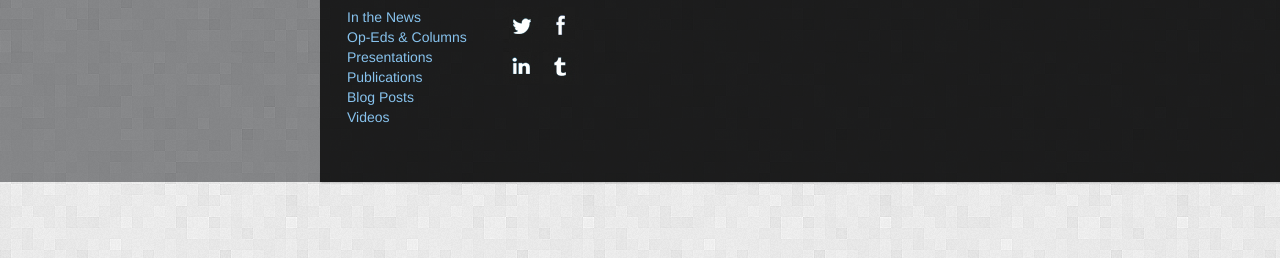
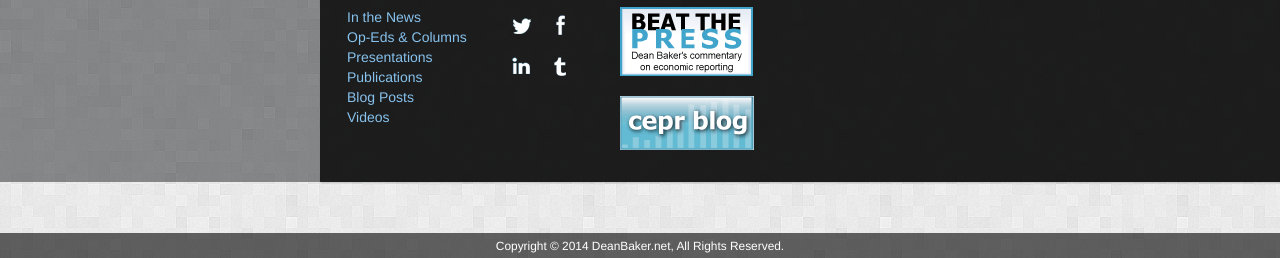
Before and after one commit to webmaster-cepr/dean-baker-net, a plain HTML site: page new-index.html in a window 1280 px wide. Shown: the part 542-800 px from the top of the page. Drawn offline with nearby package versions, Linux system fonts and the light colour scheme.

Commit message:
Blog buttons and footer

```diff
--- a/css/custom.css
+++ b/css/custom.css
@@ -124,8 +124,24 @@ ul.social-media li, ul.social-media li a {
 
 /* END CONNECT STYLES */
 
+/* FOOTER */
+
+footer {
+  padding: 5px;
+  background-color: rgba(0,0,0,0.6);
+  width: 100%;
+  height: 25px;
+  color: #fff;
+  text-align: center;
+  z-index: 900;
+  bottom: 0;
+  position: fixed;
+}
+
+/* END FOOTER */
+
 /* MEDIA QUERIES */
-/* iPhone 6 and smaller */
+/* iPad and tablets */
 
 @media screen and (max-width: 800px) {
   /* remove background picture of Dean on smaller screens */
@@ -135,3 +151,13 @@ ul.social-media li, ul.social-media li a {
   }
 
 }
+
+/* iPhone 6 and smaller */
+@media screen and (max-width: 400px) {
+  /* remove background picture of Dean on smaller screens */
+  #connect {
+    text-align: center;
+    margin: 0 auto;
+  }
+
+}
--- a/new-index.html
+++ b/new-index.html
@@ -73,7 +73,10 @@
           			    <li id="tumblr"><a href="http://ceprdc.tumblr.com/" target="_blank"></a></li>
           			  </ul>
           			</div>
-          			<div class="col-md-5"></div>
+          			<div class="col-md-5">
+          			  <a href="http://cepr.net/index.php/beat-the-press/" target="_blank"><img src="images/beat_the_press.gif"/></a><br/><br/>
+          			  <a href="http://cepr.net/index.php/blogs/cepr-blog" target="_blank"><img src="images/cepr_blog_frontpage.gif"/></a><br/><br/>
+          			</div>
           		</div>
           </div>
           <div class="col-sm-6"><!--TWITTER-->
@@ -90,6 +93,7 @@
 
 
   </main>
+  <footer><p class="small">Copyright © 2014 DeanBaker.net, All Rights Reserved.</p></footer>
 
 <!-- JavaScript -->
 <!-- JQuery -->
```
